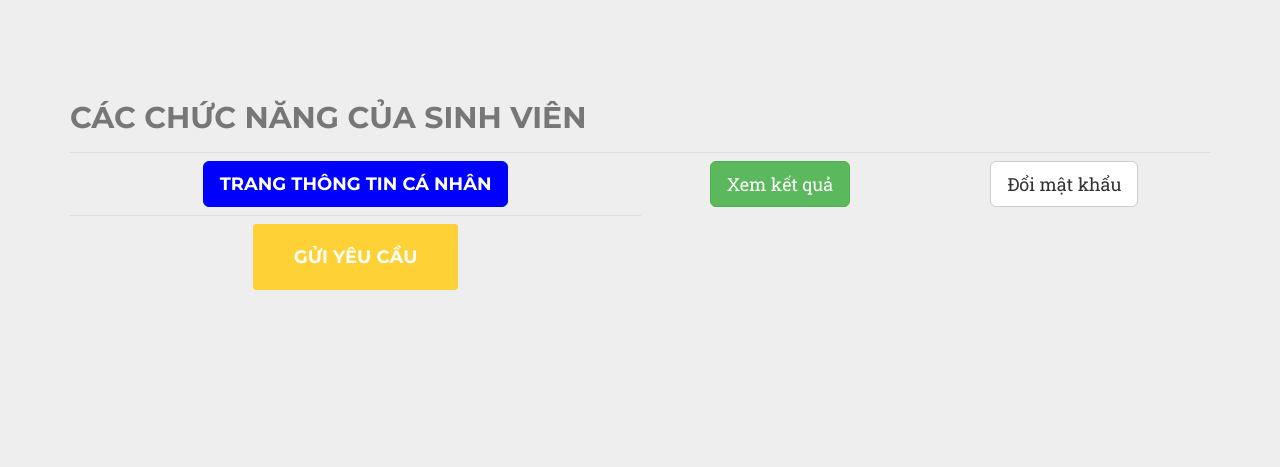
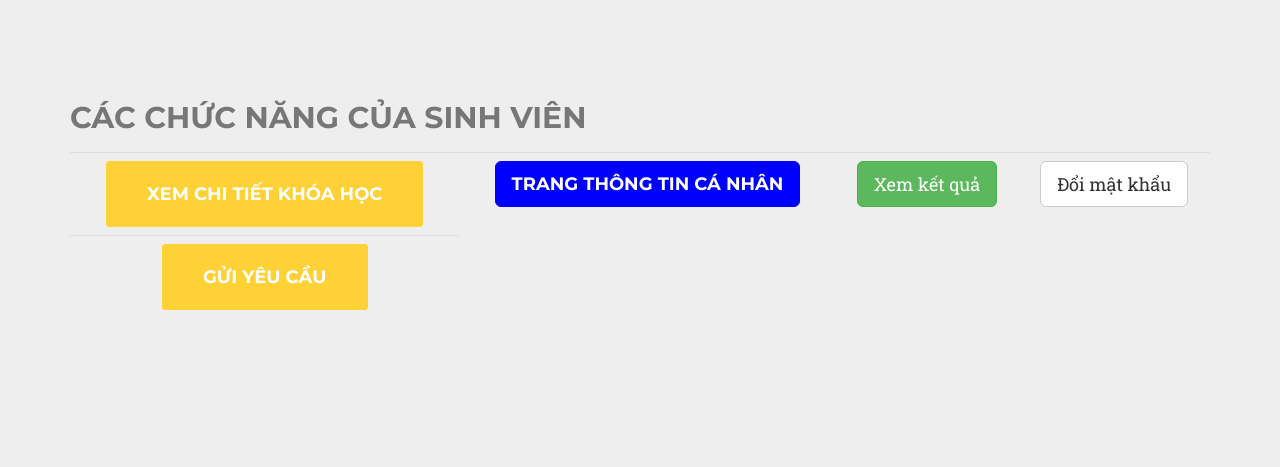
Before and after one commit to nhankiet/2017_14BIT_GroupB_QLSV, a PHP site: page /panel-sinhvien.php in a window 1280 px wide. Shown: the part 51-518 px from the top of the page. Run offline with PHP 8.4, Linux system fonts and the light colour scheme; a user stored in the database is signed in; some libraries are stand-ins or nearby versions; some web fonts are replaced.

Commit message:
Nút xem chi tiết khóa học
Bổ sung nút xem chi tiết khóa học trong panel sinh viên

```diff
--- a/panel-sinhvien.php
+++ b/panel-sinhvien.php
@@ -29,6 +29,7 @@
 
 				<tbody>
 					<tr>
+						<td><a href="sinhvien-xemchitietkh.pp"><div class="btn btn-lg btn-xl">Xem chi tiết khóa học</div></a></td>
 						<td><a href="profile.php"><div class="btn btn-primary btn-lg">Trang thông tin cá nhân</div></a></td>
 						<td><a href="sinhvien-xemdiem.php"><div class="btn btn-lg btn-success">Xem kết quả</div></a></td>
 						<td><a href="doipass.php"><div class="btn btn-lg btn-default">Đổi mật khẩu</div></a></td>
```
